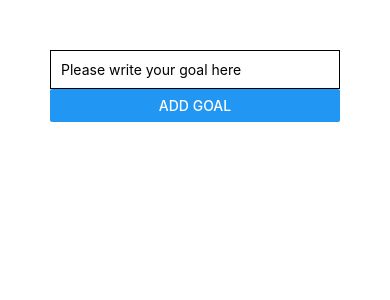
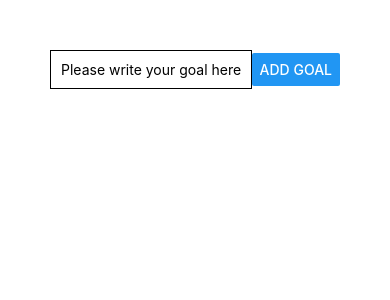
Before and after one commit to raheemadamboev/goal-tracker, a React Native app: screen / in a window 390 px wide. Shown: the top 300 px of the page. Built offline with nearby package versions, Linux system fonts and the light colour scheme.

Commit message:
added row flexbox and styling

```diff
--- a/App.tsx
+++ b/App.tsx
@@ -4,10 +4,21 @@ import { Button, StyleSheet, Text, TextInput, View } from "react-native";
 export default function App() {
   return (
     <View style={{ padding: 50 }}>
-      <View>
+      <View
+        style={{
+          flexDirection: "row",
+          justifyContent: "space-between",
+          alignItems: "center"
+        }}
+      >
         <TextInput
           placeholder="Please write your goal here"
-          style={{ borderWidth: 1, borderColor: "black", padding: 10 }}
+          style={{
+            width: "70%",
+            borderWidth: 1,
+            borderColor: "black",
+            padding: 10
+          }}
         />
         <Button title="Add Goal" onPress={() => {}} />
       </View>
```
